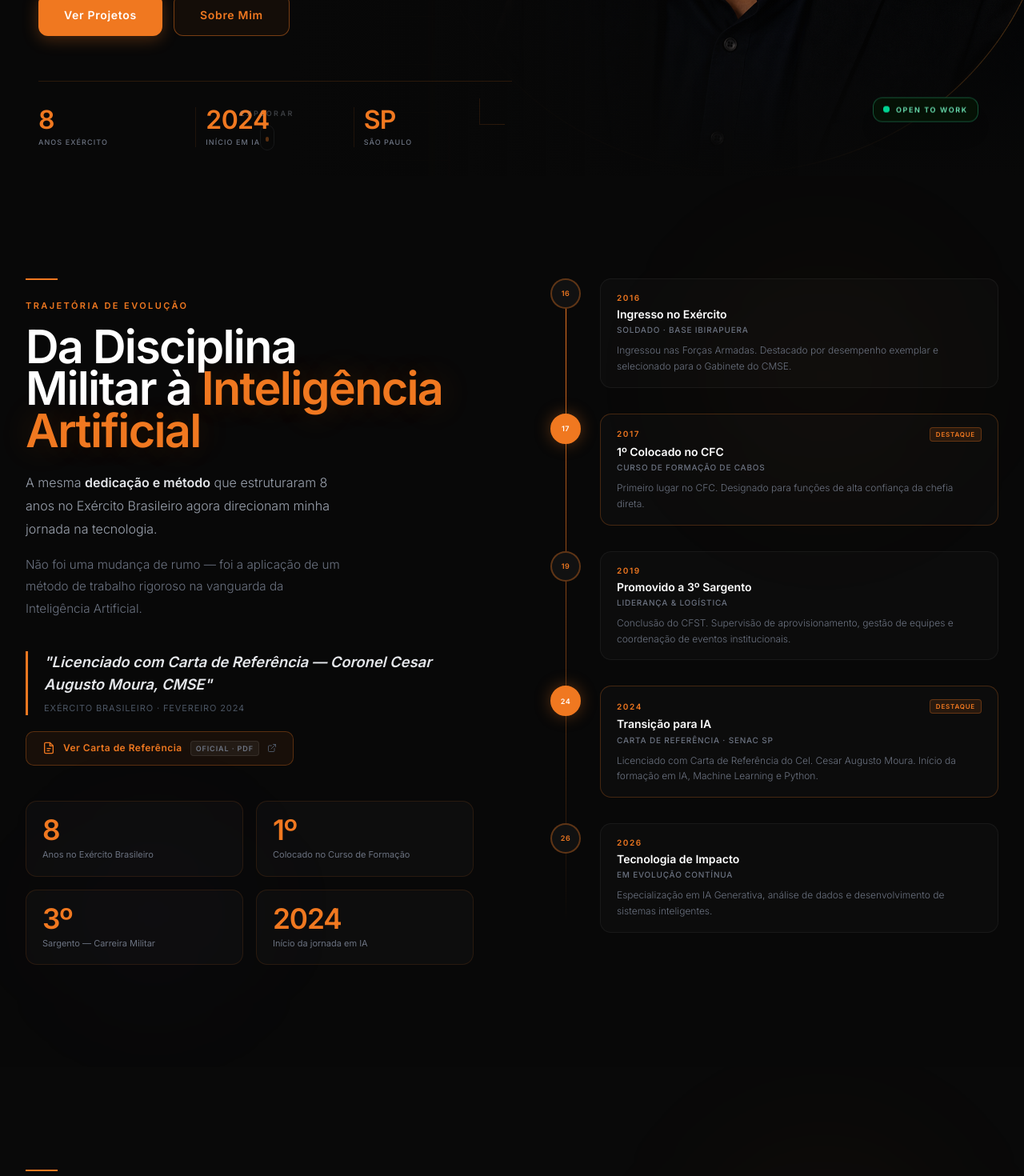
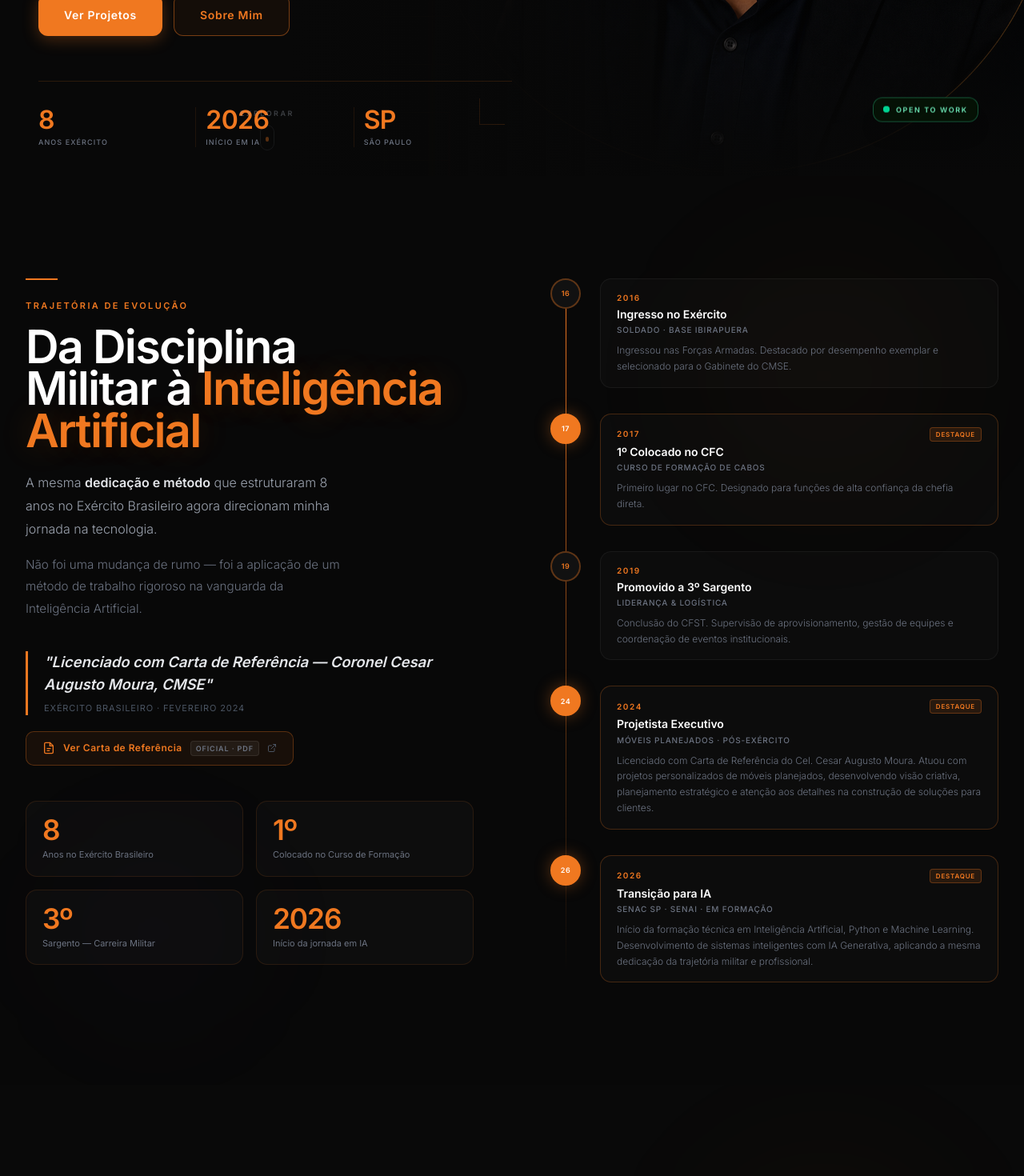
Before and after one commit to Borba402/portifolio-wellington-lima, a Next.js app: page / in a window 1280 px wide. Shown: the part 580-2050 px from the top of the page at 80% size. Built offline with nearby package versions, Linux system fonts and the light colour scheme; no server answers.

Commit message:
fix: atualiza datas, framing, skills e repos exibidos

```diff
--- a/components/Habilidades.tsx
+++ b/components/Habilidades.tsx
@@ -2,14 +2,12 @@
 import { motion } from "framer-motion";
 
 const skills = [
-  { name: "Python", level: 65, category: "Python", color: "#3776AB" },
-  { name: "IA Generativa", level: 60, category: "IA", color: "#8B5CF6" },
-  { name: "Machine Learning", level: 55, category: "IA", color: "#8B5CF6" },
-  { name: "Análise de Dados", level: 62, category: "Dados", color: "#10B981" },
-  { name: "Deep Learning", level: 50, category: "IA", color: "#8B5CF6" },
-  { name: "Business Intelligence", level: 55, category: "Dados", color: "#10B981" },
-  { name: "PLN — Linguagem Natural", level: 45, category: "IA", color: "#8B5CF6" },
-  { name: "Visão Computacional", level: 45, category: "IA", color: "#8B5CF6" },
+  { name: "Python", level: 55, category: "Python", color: "#3776AB" },
+  { name: "IA Generativa", level: 50, category: "IA", color: "#8B5CF6" },
+  { name: "Machine Learning", level: 45, category: "IA", color: "#8B5CF6" },
+  { name: "Deep Learning", level: 35, category: "IA", color: "#8B5CF6" },
+  { name: "PLN — Linguagem Natural", level: 35, category: "IA", color: "#8B5CF6" },
+  { name: "Visão Computacional", level: 30, category: "IA", color: "#8B5CF6" },
   { name: "Gestão de Projetos", level: 85, category: "Gestão", color: "#F07820" },
 ];
 
@@ -17,7 +15,7 @@ const certifications = [
   {
     name: "Técnico em Inteligência Artificial",
     institution: "Senac São Paulo",
-    year: "2024 – Atual",
+    year: "2026 – Atual",
     status: "Em curso",
   },
   {
--- a/components/Hero.tsx
+++ b/components/Hero.tsx
@@ -7,8 +7,8 @@ import { motion } from "framer-motion";
 const roles = [
   "Técnico em Inteligência Artificial",
   "Desenvolvedor Python",
-  "Especialista em IA Generativa",
-  "Analista de Dados",
+  "Entusiasta em IA Generativa",
+  "Em Formação Contínua",
 ];
 
 function TypingText() {
@@ -396,7 +396,7 @@ export default function Hero() {
           >
             {[
               { value: "8", label: "Anos Exército" },
-              { value: "2024", label: "Início em IA" },
+              { value: "2026", label: "Início em IA" },
               { value: "SP", label: "São Paulo" },
             ].map((stat, i) => (
               <div key={i} style={{ paddingRight: i < 2 ? "12px" : "0", borderRight: i < 2 ? "1px solid rgba(240,120,32,0.10)" : "none", paddingLeft: i > 0 ? "12px" : "0" }}>
--- a/components/Navbar.tsx
+++ b/components/Navbar.tsx
@@ -75,7 +75,7 @@ export default function Navbar() {
                 Wellington Borba Lima
               </span>
               <span className="text-[10px] text-slate tracking-widest uppercase font-medium">
-                AI &amp; Data Specialist
+                IA · Python · Em Formação
               </span>
             </div>
           </Link>
--- a/components/Projetos.tsx
+++ b/components/Projetos.tsx
@@ -5,7 +5,7 @@ import { motion } from "framer-motion";
 const GITHUB_USERNAME = "Borba402";
 const GITHUB_URL = `https://github.com/${GITHUB_USERNAME}`;
 // Repos to hide from the portfolio display
-const EXCLUDED_REPOS = ["portifolio-wellington-lima"];
+const EXCLUDED_REPOS = ["portifolio-wellington-lima", "suporte_tecnico", "Landpage_relogio", "EuOdonto2"];
 
 interface Repo {
   id: number;
--- a/components/Sobre.tsx
+++ b/components/Sobre.tsx
@@ -25,17 +25,17 @@ const timelineSteps = [
   },
   {
     year: "2024",
-    title: "Transição para IA",
-    subtitle: "Carta de Referência · Senac SP",
-    description: "Licenciado com Carta de Referência do Cel. Cesar Augusto Moura. Início da formação em IA, Machine Learning e Python.",
+    title: "Projetista Executivo",
+    subtitle: "Móveis Planejados · Pós-Exército",
+    description: "Licenciado com Carta de Referência do Cel. Cesar Augusto Moura. Atuou com projetos personalizados de móveis planejados, desenvolvendo visão criativa, planejamento estratégico e atenção aos detalhes na construção de soluções para clientes.",
     highlight: true,
   },
   {
     year: "2026",
-    title: "Tecnologia de Impacto",
-    subtitle: "Em Evolução Contínua",
-    description: "Especialização em IA Generativa, análise de dados e desenvolvimento de sistemas inteligentes.",
-    highlight: false,
+    title: "Transição para IA",
+    subtitle: "Senac SP · SENAI · Em Formação",
+    description: "Início da formação técnica em Inteligência Artificial, Python e Machine Learning. Desenvolvimento de sistemas inteligentes com IA Generativa, aplicando a mesma dedicação da trajetória militar e profissional.",
+    highlight: true,
   },
 ];
 
@@ -43,7 +43,7 @@ const stats = [
   { value: "8", label: "Anos no Exército Brasileiro" },
   { value: "1º", label: "Colocado no Curso de Formação" },
   { value: "3º", label: "Sargento — Carreira Militar" },
-  { value: "2024", label: "Início da jornada em IA" },
+  { value: "2026", label: "Início da jornada em IA" },
 ];
 
 export default function Sobre() {
```
